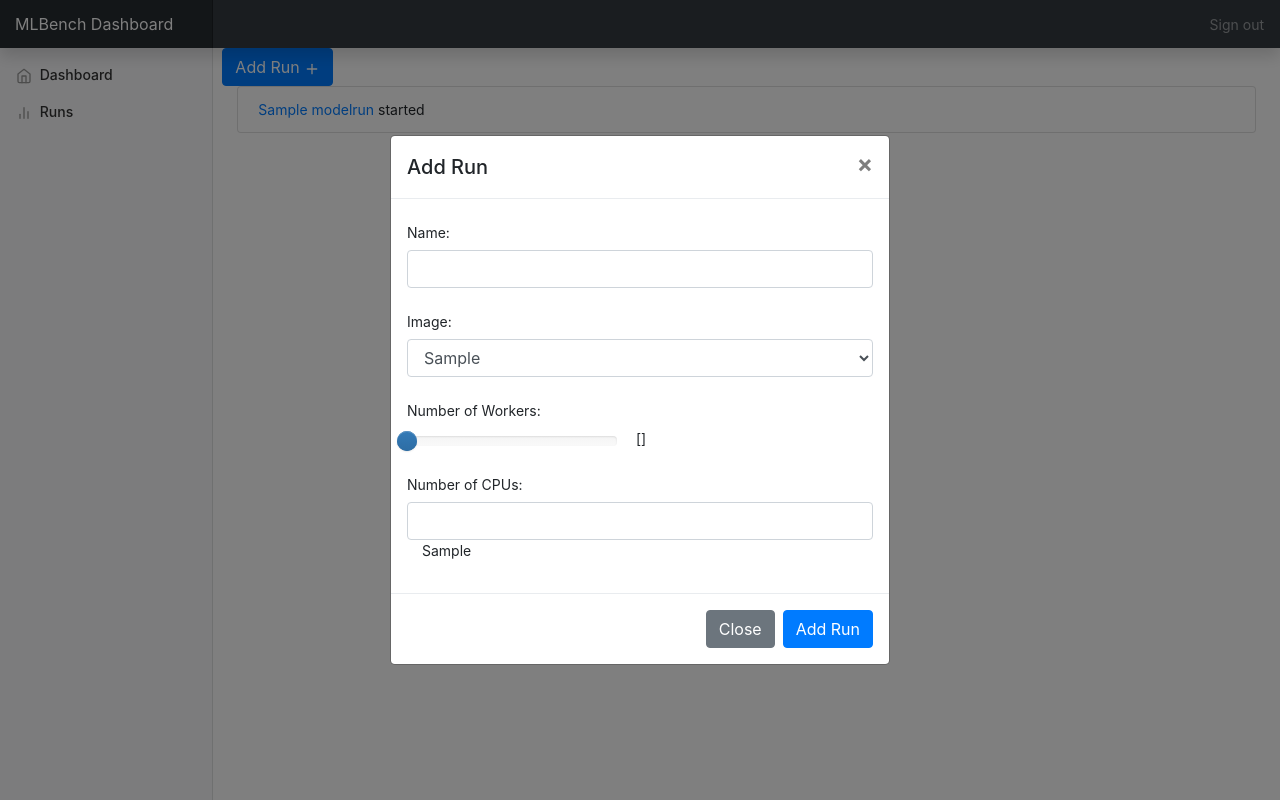
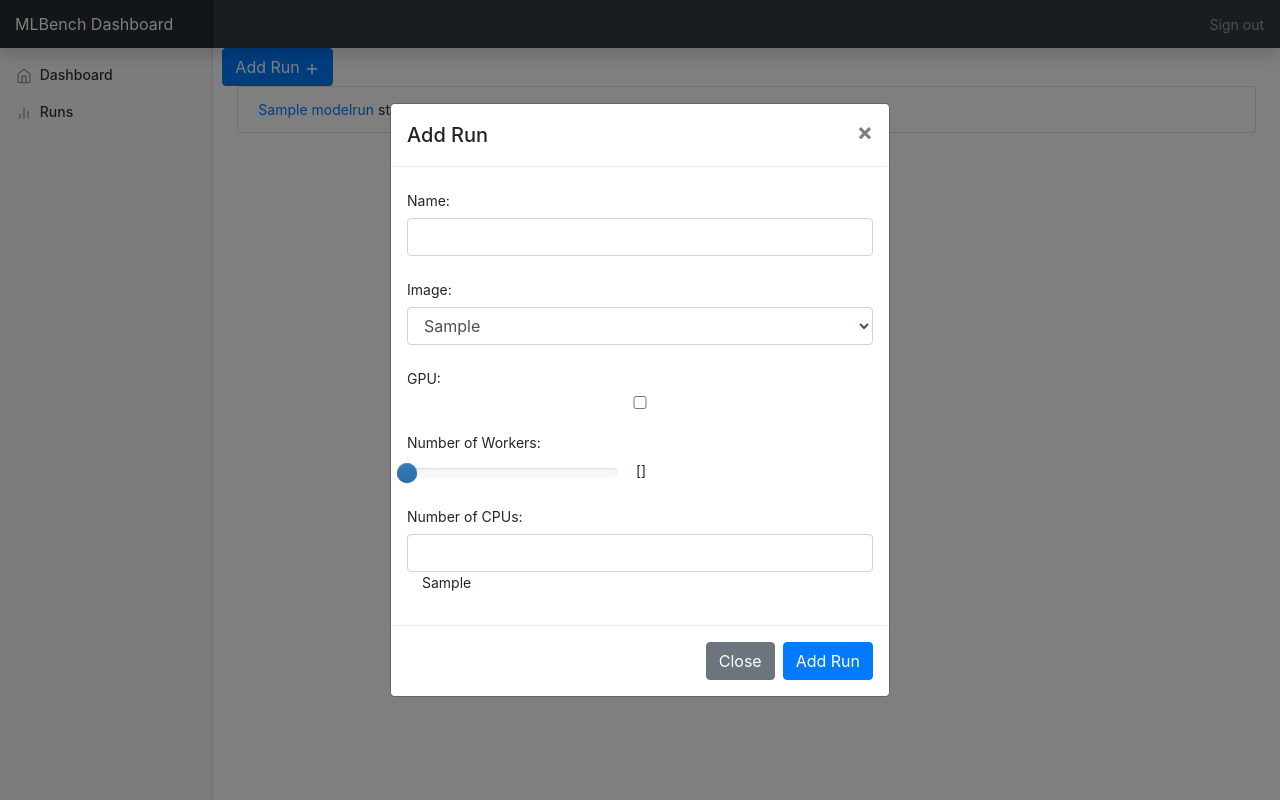
Before and after one commit to mlbench/mlbench-dashboard, a Django app: template src/main/templates/main/runs.html in a window 1280 px wide, after a click on "Add Run". Run offline with Django 3.2, Linux system fonts and the light colour scheme; tables that the repository leaves empty hold one stand-in row (values such as "Sample post"); the template is opened without the code that fills it: values that come from a table or form of the project are taken from there, most other values are stand-ins (such as "Sample title", 1, 10 or a date in 2020); some libraries are stand-ins or nearby versions.

Commit message:
Adds option to utilize GPU to dashboard

```diff
--- a/src/api/models/modelrun.py
+++ b/src/api/models/modelrun.py
@@ -32,6 +32,7 @@
     image = models.CharField(max_length=100, default="mlbench/mlbench_worker")
     command = models.CharField(max_length=1000, default="")
     run_on_all_nodes = models.BooleanField(default=False)
+    gpu_enabled = models.BooleanField(default=False)
 
     job_metadata = {}
 
--- a/src/api/utils/run_utils.py
+++ b/src/api/utils/run_utils.py
@@ -139,6 +139,10 @@
             hosts=','.join(hosts_with_slots),
             run_id=model_run.id,
             rank=0)
+
+        if model_run.gpu_eabled:
+            exec_command += ' --gpu'
+
         job.meta['command'] = exec_command
 
         job.meta['master_name'] = ret.items[0].metadata.name
--- a/src/main/templates/main/run_detail.html
+++ b/src/main/templates/main/run_detail.html
@@ -15,6 +15,10 @@
         <div class="row">
             <div class="col-3">State: </div>
             <div class="col-9" id="run-state">{{ run.state }}</div>
+        </div>
+        <div class="row">
+            <div class="col-3">Image: </div>
+            <div class="col-9">{{ run.image }}</div>
         </div>
         <div class="row">
             <div class="col-3">Command: </div>
--- a/src/main/templates/main/runs.html
+++ b/src/main/templates/main/runs.html
@@ -50,6 +50,10 @@
                     <label for="custom-image-all-nodes" class="col-form-label">Run on all nodes:</label>
                     <input type="checkbox" class="form-control" id="custom-image-all-nodes" data-toggle="tooltip" data-placement="right" title="Whether to run the command on all workers or only on the first one (e.g. for openmpi)">
                 </div>
+                <div class="form-group" id="enable-gpu">
+                    <label for="gpu-enabled" class="col-form-label">GPU:</label><br>
+                    <input type="checkbox" class="form-control" id="gpu-enabled" data-toggle="tooltip" data-placement="right" title="Whether to train on GPU or not">
+                </div>
                 <div class="form-group">
                     <label for="num-workers" class="col-form-label">Number of Workers:</label><br>
                     <input id="num-workers" class="form-control" data-slider-id='ex1Slider' type="text" data-slider-min="1" data-slider-max="{{max_workers}}" data-slider-step="1" data-slider-value="{{max_workers}}"
@@ -81,6 +85,13 @@
 {% block scripts %}
 <script type="text/javascript">
     $(document).ready(function () {
+        var image_settings = {
+            {% for image, details in images.items%}
+                "{{image}}": {
+                    "gpu": {{details.3}}
+                },
+            {% endfor %}
+        };
         $('[data-toggle="tooltip"]').tooltip({html:true})
 
         $('#add-run-modal').on('show.bs.modal', function (e) {
@@ -92,7 +103,9 @@
         $('.collapse').collapse();
 
         $("#image-name").change(function(){
-            if($("#image-name").val() == "custom_image"){
+            var image_name = $("#image-name").val();
+
+            if(image_name == "custom_image"){
                 $("#custom-image-collapse").collapse("show");
                 $("#custom-image-name").prop('required',true);
                 $("#custom-image-command").prop('required',true);
@@ -100,6 +113,12 @@
                 $("#custom-image-collapse").collapse("hide");
                 $("#custom-image-name").prop('required',false);
                 $("#custom-image-command").prop('required',false);
+
+                if(image_settings[image_name]["gpu"]){
+                    $("#enable-gpu").show();
+                }else{
+                    $("#enable-gpu").hide();
+                }
             }
         });
 
@@ -142,7 +161,8 @@
                     image_name: $('#image-name').val(),
                     custom_image_name: $('#custom-image-name').val(),
                     custom_image_command: $("#custom-image-command").val(),
-                    custom_image_all_nodes: $("#custom-image-all-nodes").is(':checked')
+                    custom_image_all_nodes: $("#custom-image-all-nodes").is(':checked'),
+                    gpu_enabled: $("#gpu-enabled").is(':checked'),
                 },
                 function( data ) {
                     location.reload();
```
Also changed, not shown: src/api/views.py (+6 -1 lines), src/master/settings.py (+8 -4 lines), src/master/settings_production.py (+8 -4 lines), src/api/migrations/0012_modelrun_gpu_enabled.py (added).
